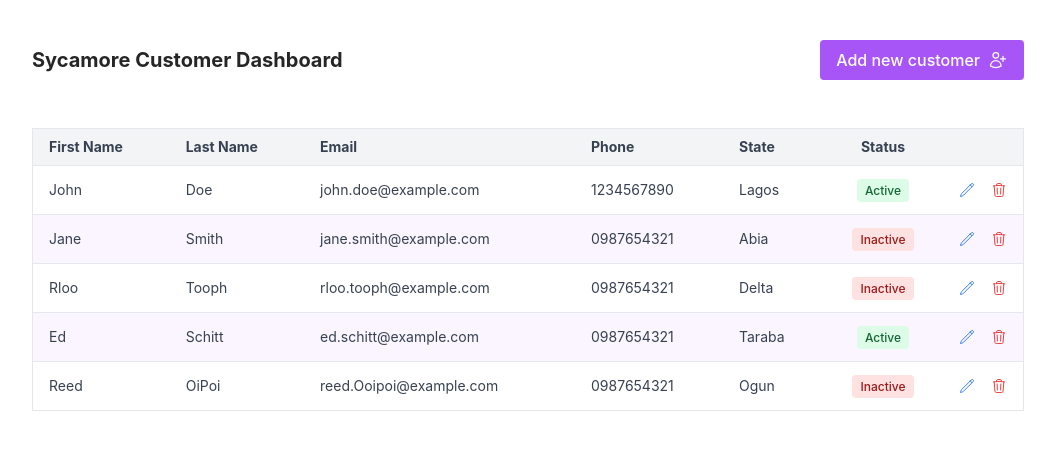
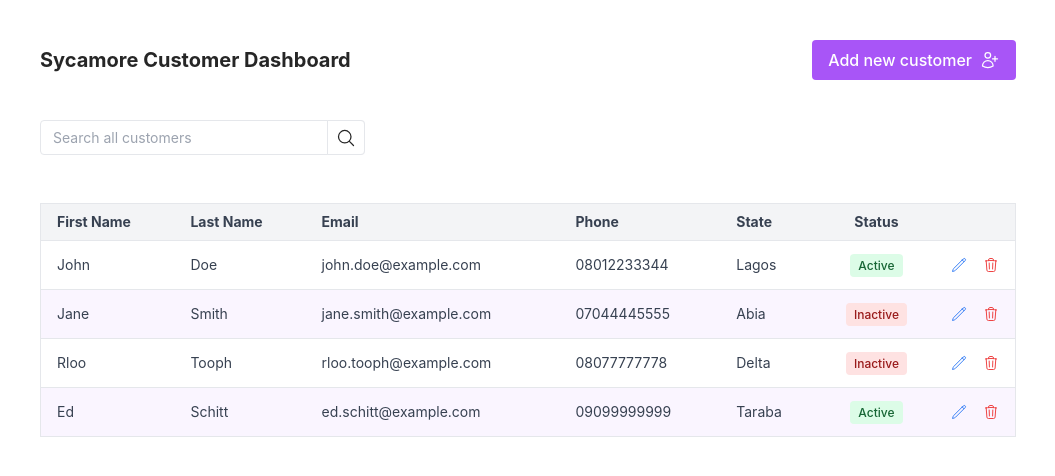
Before and after one commit to the-eduek/sycamore-test, a Vue app: page / in a window 1280 px wide. Shown: the top 476 px of the page, without its empty margins (112-1167 px from the left). Built offline with nearby package versions, Linux system fonts and the light colour scheme.

Commit message:
feat: search customers

```diff
--- a/src/components/CustomerForm.vue
+++ b/src/components/CustomerForm.vue
@@ -38,8 +38,6 @@
   let allValid = true
 
   inputFields.forEach((inputField) => {
-    console.log(inputField)
-
     if (!inputField._isValid) {
       allValid = false
       inputField._showErrorMessage()
@@ -56,8 +54,7 @@
     const customerIndex = customers.value.findIndex((customer) => customer.id === props.editID)
     if (customerIndex !== -1) customers.value[customerIndex] = { ...customerObj.value }
   } else {
-    const noOfCustomers = customers.value.length
-    customerObj.value.id = noOfCustomers + 1
+    customerObj.value.id = customers.value.length + 1
     addCustomer(customerObj.value)
   }
 
--- a/src/components/CustomerList.vue
+++ b/src/components/CustomerList.vue
@@ -3,7 +3,7 @@
 import { useRouter } from 'vue-router'
 import { useCustomerStore } from '@/stores/customer'
 
-const { customers } = storeToRefs(useCustomerStore())
+const { customers, filteredCustomers } = storeToRefs(useCustomerStore())
 
 const { deleteCustomer } = useCustomerStore()
 
@@ -32,7 +32,7 @@
 
         <tbody>
           <tr
-            v-for="(customer, index) in customers"
+            v-for="(customer, index) in filteredCustomers"
             :key="customer.id"
             :class="['border-b', { 'bg-white': index % 2 === 0, 'bg-purple-50': index % 2 !== 0 }]"
           >
@@ -96,9 +96,15 @@
             </td>
           </tr>
 
-          <tr v-if="!customers.length">
+          <tr v-if="!customers.length && !filteredCustomers.length">
             <td colspan="7" class="px-4 py-6 text-center text-gray-500 text-sm">
               No customers yet
+            </td>
+          </tr>
+
+          <tr v-if="customers.length && !filteredCustomers.length">
+            <td colspan="7" class="px-4 py-6 text-center text-gray-500 text-sm">
+              No search results
             </td>
           </tr>
         </tbody>
--- /dev/null
+++ b/src/components/SearchInput.vue
@@ -0,0 +1,38 @@
+<script setup>
+import { storeToRefs } from 'pinia'
+import { useCustomerStore } from '@/stores/customer'
+
+const { searchTerm } = storeToRefs(useCustomerStore())
+</script>
+
+<template>
+  <div class="md:w-1/2 lg:w-1/3 my-10">
+    <div class="relative">
+      <input
+      id="search"
+        placeholder="Search all customers"
+        class="border h-full pl-3 pr-12 py-2 rounded text-sm w-full"
+        title="Search"
+        type="text"
+        v-model="searchTerm"
+      />
+
+      <label class="absolute bg-white border inline-flex h-full items-center right-0 px-2 rounded-r top-0" for="search">
+        <svg
+          xmlns="http://www.w3.org/2000/svg"
+          fill="none"
+          viewBox="0 0 24 24"
+          stroke-width="1.5"
+          stroke="currentColor"
+          class="h-5 w-5"
+        >
+          <path
+            stroke-linecap="round"
+            stroke-linejoin="round"
+            d="m21 21-5.197-5.197m0 0A7.5 7.5 0 1 0 5.196 5.196a7.5 7.5 0 0 0 10.607 10.607Z"
+          />
+        </svg>
+      </label>
+    </div>
+  </div>
+</template>
--- a/src/stores/customer.js
+++ b/src/stores/customer.js
@@ -1,4 +1,4 @@
-import { ref } from 'vue'
+import { computed, ref } from 'vue'
 import { defineStore } from 'pinia'
 
 export const useCustomerStore = defineStore('customer', () => {
@@ -8,7 +8,7 @@
       firstName: 'John',
       lastName: 'Doe',
       email: 'john.doe@example.com',
-      phone: '1234567890',
+      phone: '08012233344',
       state: 'Lagos',
       active: true,
     },
@@ -17,7 +17,7 @@
       firstName: 'Jane',
       lastName: 'Smith',
       email: 'jane.smith@example.com',
-      phone: '0987654321',
+      phone: '07044445555',
       state: 'Abia',
       active: false,
     },
@@ -26,7 +26,7 @@
       firstName: 'Rloo',
       lastName: 'Tooph',
       email: 'rloo.tooph@example.com',
-      phone: '0987654321',
+      phone: '08077777778',
       state: 'Delta',
       active: false,
     },
@@ -35,22 +35,11 @@
       firstName: 'Ed',
       lastName: 'Schitt',
       email: 'ed.schitt@example.com',
-      phone: '0987654321',
+      phone: '09099999999',
       state: 'Taraba',
       active: true,
     },
-    {
-      id: 4,
-      firstName: 'Reed',
-      lastName: 'OiPoi',
-      email: 'reed.Ooipoi@example.com',
-      phone: '0987654321',
-      state: 'Ogun',
-      active: false,
-    },
   ])
-
-  const customerPlaceholder = ref({})
 
   function addCustomer(newCustomer) {
     customers.value.push(newCustomer)
@@ -60,9 +49,26 @@
     customers.value = customers.value.filter((customer) => customerID !== customer.id)
   }
 
-  function editCustomer(customerID) {
-    customerPlaceholder.value = customers.value.filter((customer) => customerID === customer.id)[0]
-  }
+  const searchTerm = ref('')
 
-  return { customers, addCustomer, deleteCustomer, editCustomer }
+  const filteredCustomers = computed(() =>
+    customers.value.filter((customer) => {
+      searchTerm.value = searchTerm.value.trim().toLowerCase()
+
+      let customerStatus = ''
+      if (customer.active) customerStatus = 'active'
+      else customerStatus = 'inactive'
+
+      return (
+        customer.firstName.toLowerCase().includes(searchTerm.value) ||
+        customer.lastName.toLowerCase().includes(searchTerm.value) ||
+        customer.email.toLowerCase().includes(searchTerm.value) ||
+        customer.phone.toLowerCase().includes(searchTerm.value) ||
+        customer.state.toLowerCase().includes(searchTerm.value) ||
+        customerStatus.startsWith(searchTerm.value)
+      )
+    }),
+  )
+
+  return { customers, addCustomer, deleteCustomer, searchTerm, filteredCustomers }
 })
--- a/src/views/AddCustomerView.vue
+++ b/src/views/AddCustomerView.vue
@@ -29,7 +29,7 @@
 </script>
 
 <template>
-  <div class="max-w-5xl min-h-screen mx-auto px-4 py-10">
+  <div class="max-w-5xl min-h-screen mx-auto px-4 sm:px-6 py-10">
     <div class="flex items-center">
       <button @click="goBack" title="Back">
         <svg
@@ -49,7 +49,7 @@
       </button>
     </div>
 
-    <h1 class="text-xl font-bold my-4 md:my-8">{{ editID ? 'Edit' : 'Add' }} Customer</h1>
+    <h1 class="text-xl font-bold my-8">{{ editID ? 'Edit' : 'Add' }} Customer</h1>
 
     <CustomerForm :editID="editID" @submit="closeForm" />
   </div>
--- a/src/views/HomeView.vue
+++ b/src/views/HomeView.vue
@@ -1,12 +1,13 @@
 <script setup>
+import { RouterLink } from 'vue-router'
 import CustomerList from '@/components/CustomerList.vue'
-import { RouterLink } from 'vue-router'
+import SearchInput from '@/components/SearchInput.vue'
 </script>
 
 <template>
-  <div class="max-w-5xl min-h-screen mx-auto px-4 py-10">
-    <div class="md:flex md:items-center md:justify-between">
-      <h1 class="text-xl font-bold mb-4 md:mb-0">Sycamore Customer Dashboard</h1>
+  <div class="max-w-5xl min-h-screen mx-auto px-4 sm:px-6 py-10">
+    <div class="sm:flex sm:items-center sm:justify-between">
+      <h1 class="text-xl font-bold mb-4 sm:mb-0">Sycamore Customer Dashboard</h1>
 
       <RouterLink
         to="/add-customer"
@@ -29,6 +30,8 @@
       </RouterLink>
     </div>
 
+    <SearchInput />
+
     <CustomerList />
   </div>
 </template>
```
